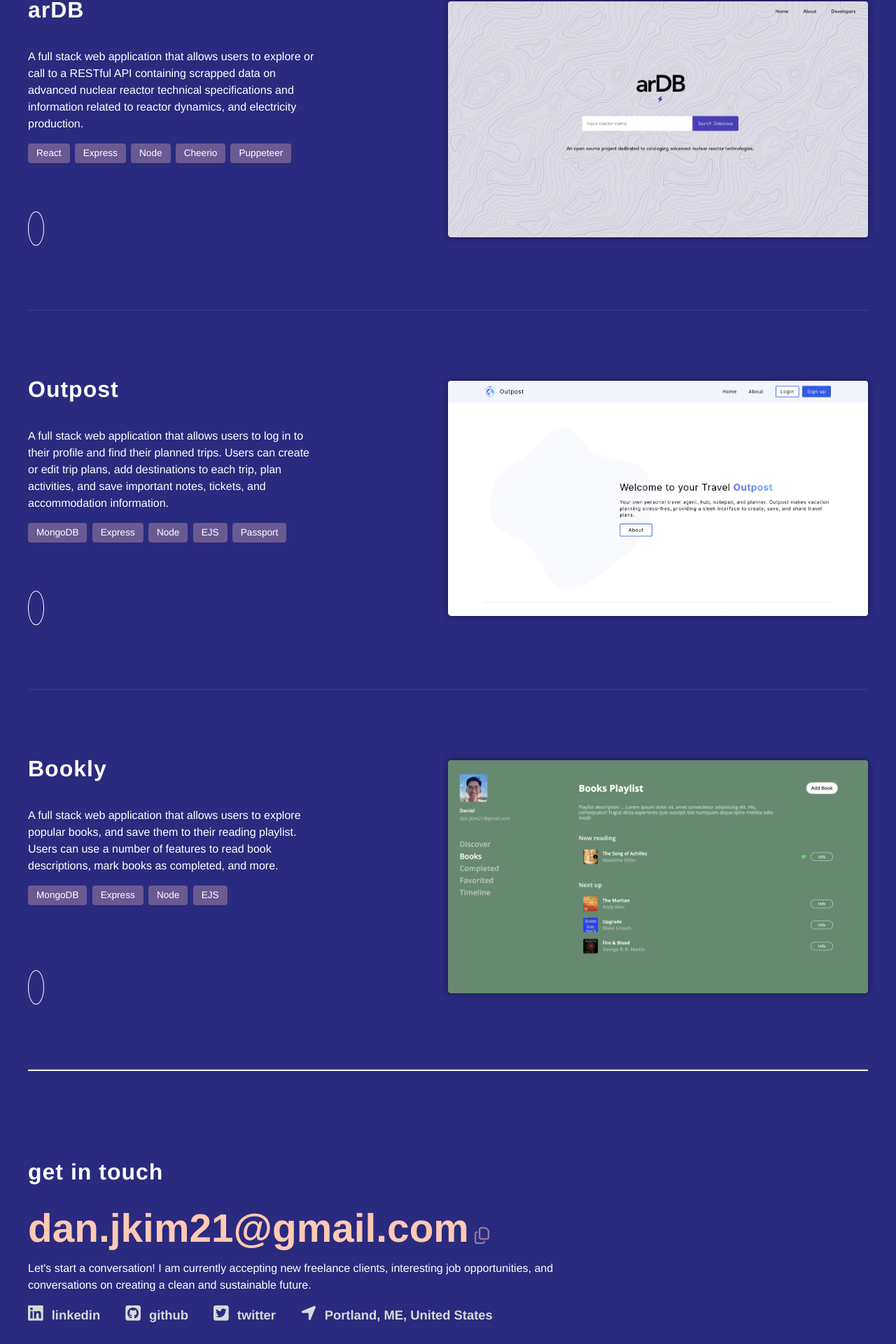
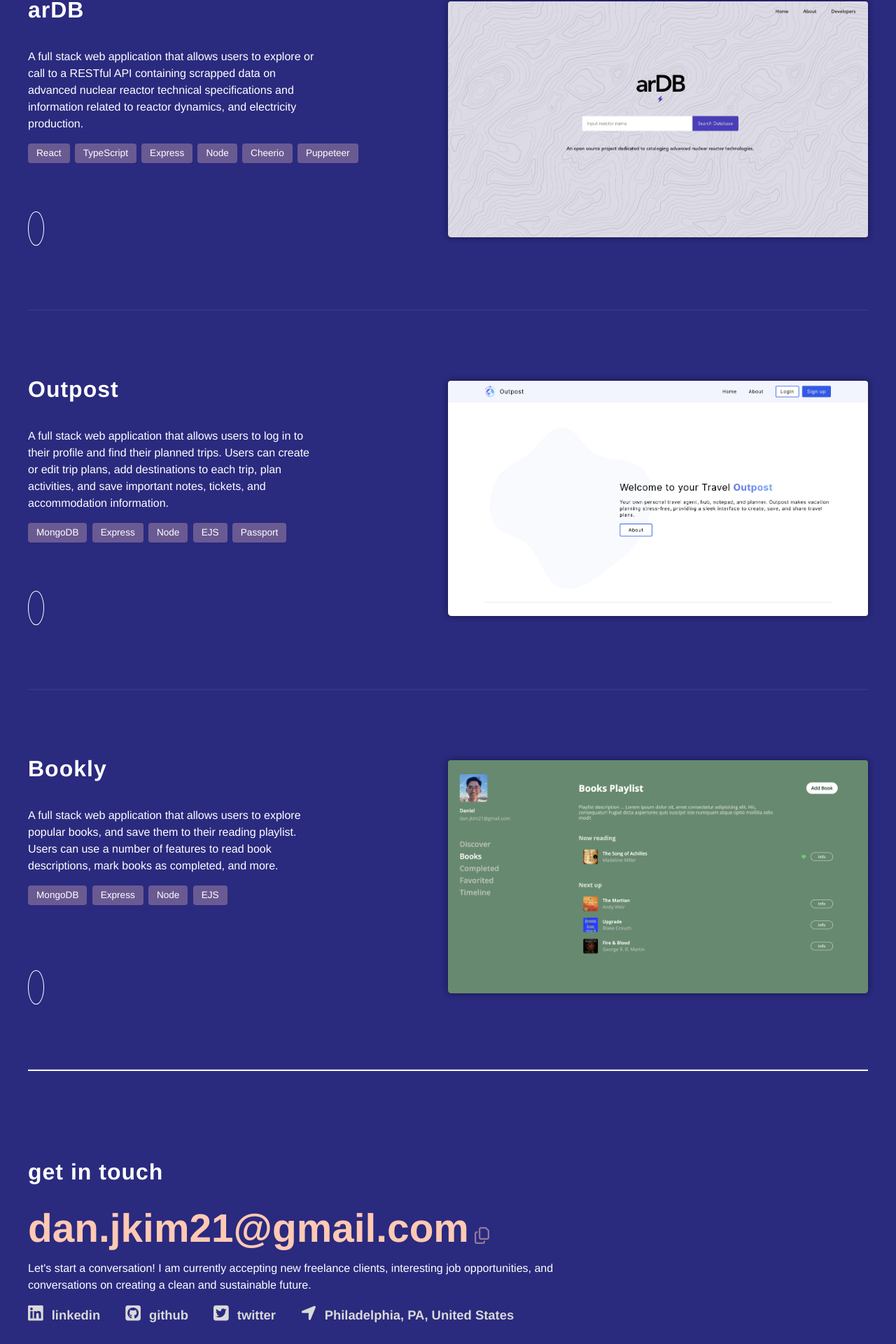
Before and after one commit to danjkim21/portfolio-daniel-kim, a React (Vite) app: page / in a window 1280 px wide. Shown: the part 1378-3298 px from the top of the page at 70% size. Built offline with nearby package versions, Linux system fonts and the light colour scheme; some icons are missing.

Commit message:
updated myDetails and projectDetails data

```diff
--- a/src/assets/data/myDetails.ts
+++ b/src/assets/data/myDetails.ts
@@ -5,7 +5,7 @@ const myDetails: MyDetailsInterface = {
   twitter: 'https://twitter.com/devdanielk',
   github: 'https://github.com/danjkim21',
   position: 'software engineer',
-  location: 'Portland, ME, United States',
+  location: 'Philadelphia, PA, United States',
   company: 'Skyward IT Solutions',
   companyLink: 'https://skywarditsolutions.com/',
 };
--- a/src/assets/data/projectDetails.ts
+++ b/src/assets/data/projectDetails.ts
@@ -81,7 +81,14 @@ const projectDetails: ProjectDetailsInterface[] = [
       'Explore technical data via front-end web app or RESTful API',
       'public data scraped using puppeteer.js and cheerio.js',
     ],
-    projectTools: ['React', 'Express', 'Node', 'Cheerio', 'Puppeteer'],
+    projectTools: [
+      'React',
+      'TypeScript',
+      'Express',
+      'Node',
+      'Cheerio',
+      'Puppeteer',
+    ],
     projectToolsExtra: [
       'React',
       'Express',
--- a/src/components/about-section/index.tsx
+++ b/src/components/about-section/index.tsx
@@ -47,6 +47,7 @@ function About({ myData }: AboutProps) {
           <Skill
             tools={[
               'JavaScript (ES6+)',
+              'TypeScript',
               'HTML',
               'CSS',
               'React',
```
